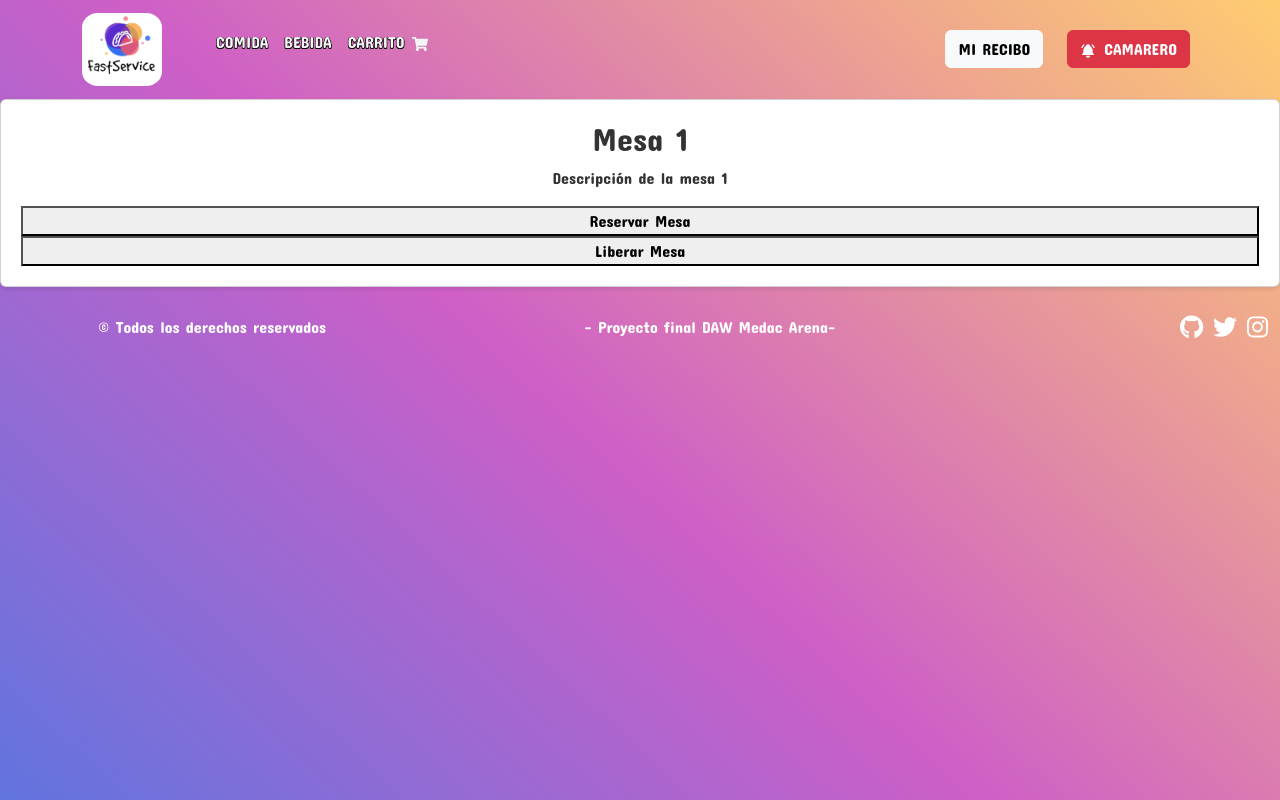
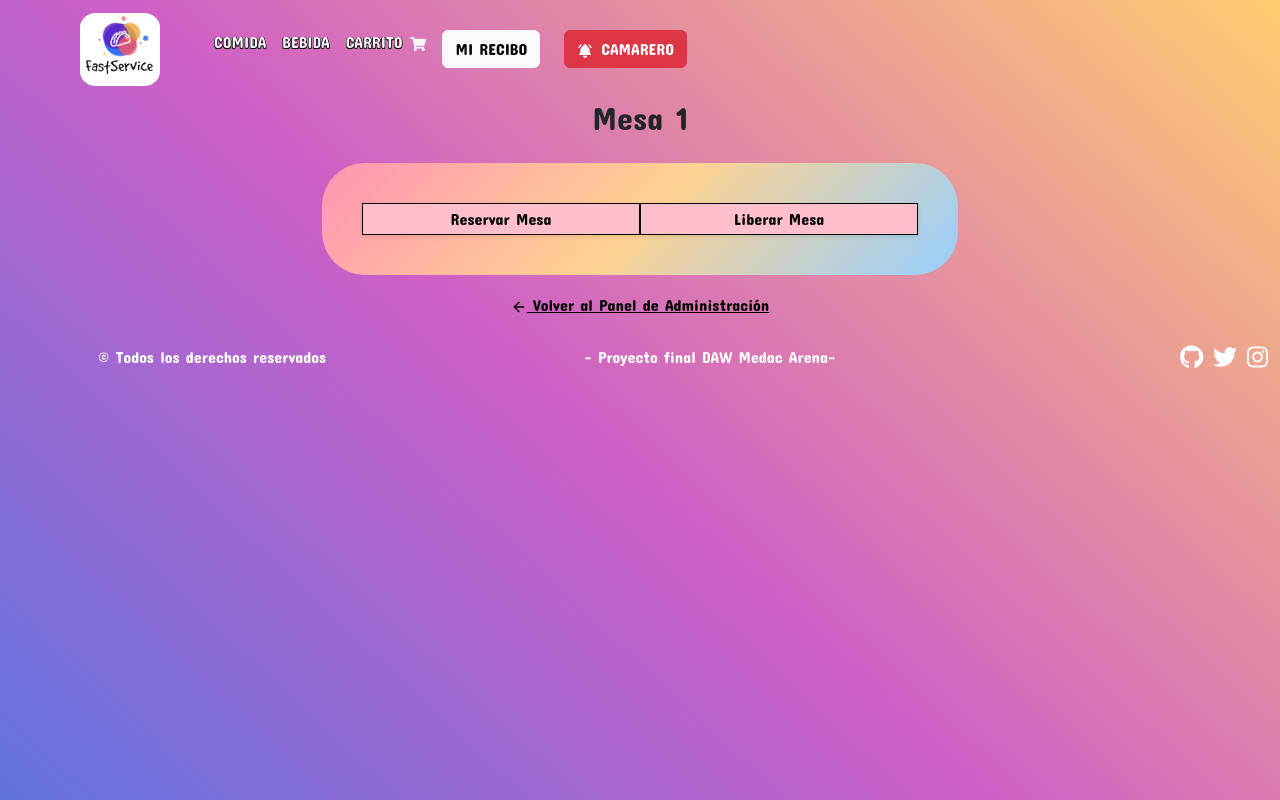
Before and after one commit to proyecto-FastService/proyecto-frontend, a React (Create React App) app: page /productos/0/1 in a window 1280 px wide. Built offline with nearby package versions, Linux system fonts and the light colour scheme; no server answers.

Commit message:
millón de cambios

```diff
--- a/package.json
+++ b/package.json
@@ -21,6 +21,7 @@
     "react-spring": "^9.7.1",
     "react-use-cart": "^1.13.0",
     "sweetalert": "^2.1.2",
+    "sweetalert2": "^11.7.5",
     "web-vitals": "^2.1.4"
   },
   "scripts": {
--- a/src/App.css
+++ b/src/App.css
@@ -6,8 +6,10 @@
 #root {
   background-color: #6174df;
   background-image: linear-gradient(43deg, #6174df 0%, #ce5fc7 46%, #FFCC70 100%);
-  height: 100%;
+  min-height: 100%;
+
 }
+
 
 /* CSS DE LA LISTA DE PRODUCTO */
 
@@ -16,34 +18,272 @@
 }
 
 /* CSS DE LA CARD DE PRODUCTO */
-
-.ProductCard {
-  background-color: black;
-  margin: auto;
-  margin-top: 4%;
-  border: 2px solid rgb(0, 0, 0) !important;
+.custom-button {
+  --borderWidth: 2 !important;
+  --buttonColor: black !important;
+  --bg: hsl(0, 0%, 5%) !important;
+  --backdrop: transparent !important;
+  --fontSize: 1 !important;
+  --horizontalPadding: 16 !important;
+  --verticalPadding: 8 !important;
+  background: pink !important;
+  border: calc(var(--borderWidth) * 1px) solid var(--buttonColor) !important;
+  text-align: center !important;
+  line-height: 24px !important;
+  color: var(--textColor, var(--buttonColor)) !important;
+  cursor: pointer !important;
+  font-size: calc(var(--fontSize) * 1rem) !important;
+  font-weight: bold !important;
+  font-family: sans-serif !important;
+  outline: transparent !important;
+  padding: calc(var(--verticalPadding) * 1px) calc(var(--horizontalPadding) * 1px) !important;
+  text-decoration: none !important;
+  height: 40px !important;
+  align-items: center !important;
+  justify-content: center !important;
+  width: 100px !important;
+  transition: transform 0.2s !important;
+  transform: translate(0, calc(var(--y, 0) * 1%)) scale(var(--scale, 1)) !important;
 }
 
-.ProductCard-Body {
-  background-color: #FFCC70;
-  border: black solid 2px;
-  border-radius: 8px;
-  justify-content: center;
+.custom-button:hover {
+  --y: -5 !important;
+  --scale: 1.05 !important;
+
 }
 
-p.card-text {
-  color: black;
+.custom-button:active {
+  --y: 0 !important;
+  --scale: 0.95 !important;
+}
+
+.custom-button span {
+  position: absolute !important;
+  left: 0 !important;
+  top: 0 !important;
+  right: 0 !important;
+  bottom: 0 !important;
+  clip-path: var(--clip) !important;
+  -webkit-clip-path: var(--clip) !important;
+  z-index: 1 !important;
+}
+
+.custom-button span:nth-of-type(1):hover,
+.custom-button span:nth-of-type(2):hover,
+.custom-button span:nth-of-type(3):hover,
+.custom-button span:nth-of-type(4):hover {
+  --clip: polygon(0 0, 100% 0, 100% 100%, 0 100%) !important;
+  z-index: 2 !important;
+}
+
+.custom-button span:nth-of-type(1):hover ~ b:nth-of-type(1),
+.custom-button span:nth-of-type(2):hover ~ b:nth-of-type(2),
+.custom-button span:nth-of-type(3):hover ~ b:nth-of-type(3),
+.custom-button span:nth-of-type(4):hover ~ b:nth-of-type(4) {
+  --clip: inset(0 0 0 0) !important;
+}
+
+.custom-button span:nth-of-type(1) {
+  --clip: polygon(0 0, 100% 0, 50% 50%, 50% 50%) !important;
+}
+
+.custom-button span:nth-of-type(2) {
+  --clip: polygon(100% 0, 100% 100%, 50% 50%) !important;
+}
+
+.custom-button span:nth-of-type(3) {
+  --clip: polygon(0 100%, 100% 100%, 50% 50%) !important;
+}
+
+.custom-button span:nth-of-type(4) {
+  --clip: polygon(0 0, 0 100%, 50% 50%) !important;
+}
+
+.custom-button b {
+  position: absolute !important;
+  left: 0 !important;
+  top: 0 !important;
+  right: 0 !important;
+  bottom: 0 !important;
+  clip-path: var(--clip) !important;
+  -webkit-clip-path: var(--clip) !important;
+  background: var(--slideColor, var(--buttonColor)) !important;
+  border: calc(var(--borderWidth) * 1px) solid var(--buttonColor) !important;
+  font-weight: bold !important;
+  color: var(--bg, #fafafa) !important;
+  padding: calc(var(--verticalPadding) * 1px) calc(var(--horizontalPadding) * 1px) !important;
+  transition: clip-path 0.25s ease !important;
+  border-radius: 9999px !important;
+  display: flex !important;
+  align-items: center !important;
+  justify-content: center !important;
+}
+
+.custom-button b:nth-of-type(1) {
+  --clip: inset(0 0 100% 0) !important;
+}
+
+.custom-button b:nth-of-type(2) {
+  --clip: inset(0 0 0 100%) !important;
+}
+
+.custom-button b:nth-of-type(3) {
+  --clip: inset(100% 0 0 0) !important;
+}
+
+.custom-button b:nth-of-type(4) {
+  --clip: inset(0 100% 0 0) !important;
+}
+
+.custom-button--secondary {
+  --buttonColor: hsl(0, 0%, 100%) !important;
+  --bg: hsl(0, 0%, 5%) !important;
+}
+
+.custom-button--filled {
+  --backdrop: red !important;
+  --slideColor: hsl(0, 0%, 5%) !important;
+  --textColor: hsl(0, 0%, 5%) !important;
+  --bg: red !important;
+}
+
+
+
+
+.container {
+  width: 1200px !important;
+  padding: 0 !important;
+  margin-right: auto;
+  margin-left: auto;
+}
+
+@media screen and (min-width: 992px) and (max-width: 1439px) {
+  .container {
+    max-width: 1279px !important;
+    padding: 0 !important;
+    margin: 0 80px !important;
+    width: auto !important;
+  }
+}
+
+@media screen and (max-width: 991px) {
+  .container {
+    max-width: 959px !important;
+    margin: 0 16px !important;
+    padding: 0 !important;
+    width: auto !important;
+  }
 }
 
 .product-list-container {
-  display: flex;
-  flex-wrap: wrap;
+  display: grid;
+  grid-template-columns: repeat(2, 1fr);
+  gap: 20px;
+  padding: 30px;
 }
 
-.product-list-column {
-  flex: 0 0 50%;
-  padding: 0;
+@media screen and (max-width: 991px) {
+  .product-list-container {
+    grid-template-columns: 1fr;
+  }
 }
+
+.container-title {
+  text-align: center;
+  padding: 0 !important;
+  margin-bottom: 40px;
+  font-size: 40px;
+  color: #fff;
+  font-weight: 600;
+  line-height: 60px;
+}
+
+.ProductCard {
+  max-width: 550px;
+  border: 0;
+  width: 100%;
+  margin-inline: auto;
+}
+
+.container-card {
+  position: relative;
+  margin: 10px;
+  border: 2px solid transparent;
+  background-image: linear-gradient(135deg, #FF94B4 0%, #FFD291 50%, #96CFFF 100%);
+  background-clip: padding-box;
+  border-radius: 45px;
+  padding: 40px;
+}
+
+.container-card img {
+  margin-bottom: 32px;
+}
+
+.bg-green-box,
+.bg-white-box,
+.bg-yellow-box,
+.bg-blue-box {
+  position: relative;
+}
+
+.bg-green-box::after,
+.bg-white-box::after,
+.bg-yellow-box::after,
+.bg-blue-box::after {
+  position: absolute;
+  top: -1px;
+  bottom: -1px;
+  left: -1px;
+  right: -1px;
+  content: "";
+  z-index: -1;
+  border-radius: 45px;
+}
+
+.bg-green-box::after {
+  background: linear-gradient(71deg, #0d1212, #3da077, #0d1212);
+}
+
+.bg-white-box::after {
+  background: linear-gradient(71deg, #121013, #b0afb0, #121013);
+}
+
+.bg-yellow-box::after {
+  background: linear-gradient(71deg, #110e0e, #afa220, #110e0e);
+}
+
+.bg-blue-box::after {
+  background: linear-gradient(71deg, #0c0a0e, #5f6fad, #0c0a0e);
+}
+
+.card-title {
+  font-weight: 600;
+  color: black;
+  letter-spacing: -0.02em;
+  line-height: 40px;
+  font-style: normal;
+  font-size: 28px;
+  padding-bottom: 8px;
+  background: white;
+  padding: 8px 16px;
+  border-radius: 8px;
+  box-shadow: 0 2px 4px rgba(0, 0, 0, 1);
+
+}
+
+.card-description {
+  font-weight: 600;
+  line-height: 32px;
+  color: black;
+  font-size: 16px;
+  max-width: 470px;
+  background: white;
+  padding: 8px 16px;
+  border-radius: 8px;
+  box-shadow: 0 2px 4px rgba(0, 0, 0, 1);
+
+}
+
 
 
 /* CSS DEL NAVBAR */
@@ -62,15 +302,15 @@ p.card-text {
   position: relative;
 }
 
-.custom-hover-mi-recibo:hover button{
+.custom-hover-mi-recibo:hover button {
   color: white !important;
   -webkit-text-stroke-width: 0px;
   -webkit-text-stroke-color: #4158D0;
-  background-color: lightgreen;
+  background-color: #4158D0;
 }
 
 
-.custom-hover-camarero:hover button{
+.custom-hover-camarero:hover button {
   color: white !important;
   -webkit-text-stroke-width: 0px;
   -webkit-text-stroke-color: #4158D0;
@@ -84,9 +324,11 @@ p.card-text {
   0% {
     transform: rotate(0);
   }
+
   50% {
     transform: rotate(35deg);
   }
+
   100% {
     transform: rotate(0);
   }
@@ -135,13 +377,13 @@ p.card-text {
   justify-content: center;
 }
 
-.botones > .btn {
+.botones>.btn {
   width: calc(50% - 3px);
   margin: 3px;
 }
 
 @media (max-width: 600px) {
-  .botones > .btn {
+  .botones>.btn {
     width: 100%;
     margin: 3px 0;
   }
@@ -170,7 +412,7 @@ p.card-text {
 
 .body-body-carrito {
   height: max-content;
-  background-color: #FFCC70;
+  background-color: white;
   border-radius: 0.3rem;
   display: flex;
   flex-direction: column;
@@ -275,3 +517,16 @@ p.card-text {
   text-decoration: none;
   color: #333;
 }
+
+.btn-admin{
+  background-color: pink !important;
+  color: black !important;
+  border: 1px solid black !important;
+  box-shadow: 0 2px 4px rgba(0, 0, 0, 0.1) !important;
+  height: 2rem;
+  width: 50%;
+}
+
+.btn-admin:hover{
+  background-color: rgb(191, 156, 252) !important;
+}
--- a/src/App.js
+++ b/src/App.js
@@ -27,7 +27,7 @@ function App() {
           <Route path="/productos/0/:mesaId" element={<MesaCard />} />
           <Route path="/0/editar-productos" element={<ProductEditor />} />
         </Routes>
-        <Footer />
+        {mesa !== '0' && <Footer />} {/* Renderizar el footer solo si mesa no es 0 */}
       </CartProvider>
     </BrowserRouter>
   );
--- a/src/components/Pagar.js
+++ b/src/components/Pagar.js
@@ -41,8 +41,8 @@ const Pagar = () => {
 
   return (
     <div className='Body-Carrito d-flex flex-column flex-grow-1 pb-5'>
-      <div className='d-flex justify-content-center'>
-        <Card className="Card-Carrito w-50 mt-5">
+      <div className='d-flex justify-content-center '>
+        <Card className="Card-Carrito w-50 mt-5 container-card">
           <Card.Header>
             <h2 className='text-center text-carrito-header'>Mi recibo:</h2>
           </Card.Header>
--- a/src/components/Productos.js
+++ b/src/components/Productos.js
@@ -13,8 +13,8 @@ const Productos = () => {
 
 
   return (
-    <div className="product-list">
-      <ProductList onAddToCart={handleAddToCart} />
+    <div className='productos' >
+      <ProductList onAddToCart={handleAddToCart} className="product-list" />
     </div>
   );
 
--- a/src/components/administrador/AdminNavegationbar.js
+++ b/src/components/administrador/AdminNavegationbar.js
@@ -21,11 +21,11 @@ function AdminNavegationbar() {
         </Navbar.Brand>
         <Navbar.Toggle aria-controls="responsive-navbar-nav" className="navbar-toggler" style={{ backgroundColor: 'white' }} />
         <Navbar.Collapse id="responsive-navbar-nav">
-          <NavLink to={`/productos/${mesa}`} className="nav-link" activeClassName="active-link" style={{ marginRight:'5px' }}>
+          <NavLink to={`/productos/${mesa}`} className="nav-link" activeClassName="active-link" style={{ marginRight:'10px' }}>
               MESAS
           </NavLink>
           <Nav.Link as={NavLink} to="/0/editar-productos" activeClassName="active-link" >
-            PRODUCTOS
+            EDITOR DE PRODUCTOS
           </Nav.Link>
         </Navbar.Collapse>
       </Container>
--- a/src/components/administrador/MesaCard.js
+++ b/src/components/administrador/MesaCard.js
@@ -1,8 +1,8 @@
 import React, { useEffect } from 'react';
-import { useParams } from 'react-router-dom';
+import { useParams, Link } from 'react-router-dom';
 import axios from 'axios';
-import Swal from 'sweetalert';
-
+import Swal from 'sweetalert2';
+import { FiArrowLeft } from 'react-icons/fi';
 
 function MesaCard() {
   const { mesaId } = useParams();
@@ -29,15 +29,16 @@ function MesaCard() {
   const handleLiberarMesa = async () => {
     const token = localStorage.getItem('token');
 
-    // Mostrar SweetAlert para confirmar la liberación de la mesa
-    Swal({
-      title: "¿Estás seguro?",
-      text: "Esta acción liberará la mesa",
-      icon: "warning",
-      buttons: ["Cancelar", "Aceptar"],
-      dangerMode: true,
-    }).then(async (willDelete) => {
-      if (willDelete) {
+    // Mostrar SweetAlert2 para confirmar la liberación de la mesa
+    Swal.fire({
+      title: '¿Estás seguro?',
+      text: 'Esta acción liberará la mesa',
+      icon: 'warning',
+      showCancelButton: true,
+      confirmButtonText: 'Aceptar',
+      cancelButtonText: 'Cancelar',
+    }).then(async (result) => {
+      if (result.isConfirmed) {
         try {
           await axios.post(`http://127.0.0.1:8000/api/admLiberarMesa/${token}/${mesaId}`);
           console.log('Mesa liberada exitosamente');
@@ -49,6 +50,7 @@ function MesaCard() {
   };
 
 
+
   const handleReservarMesa = async () => {
     const token = localStorage.getItem('token');
 
@@ -57,22 +59,36 @@ function MesaCard() {
       console.log('Mesa reservada exitosamente');
 
       // Mostrar SweetAlert de confirmación
-      Swal("¡Mesa reservada!", "La mesa se ha reservado correctamente", "success");
+      Swal.fire({
+        title: '¡Mesa reservada!',
+        text: 'La mesa se ha reservado correctamente',
+        icon: 'success',
+      });
     } catch (error) {
       console.error('Error al reservar la mesa:', error);
     }
   };
 
-
   return (
-      <div className="card">
-      <h2>Mesa {mesaId}</h2>
-      <p>Descripción de la mesa {mesaId}</p>
-      <button onClick={handleReservarMesa}>Reservar Mesa</button>
-      <button onClick={handleLiberarMesa}>Liberar Mesa</button>
+    <div>
+      <h2 className="text-center">Mesa {mesaId}</h2>
+      <div className="d-flex justify-content-center align-items-center flex-wrap">
+        <div className="m-3 container-card" style={{ width: '40rem' }}>
+          <button className="btn-admin" onClick={handleReservarMesa}>
+            Reservar Mesa
+          </button>
+          <button className="btn-admin" onClick={handleLiberarMesa}>
+            Liberar Mesa
+          </button>
+        </div>
+      </div>
+      <div className="text-center">
+        <Link to="/productos/0" className="text-black">
+          <FiArrowLeft className="mr-1" /> Volver al Panel de Administración
+        </Link>
+      </div>
     </div>
-
   );
 }
 
-export default MesaCard;
+export default MesaCard
--- a/src/components/administrador/PanelAdmin.js
+++ b/src/components/administrador/PanelAdmin.js
@@ -1,7 +1,7 @@
 import React, { useEffect, useState } from 'react';
 import axios from 'axios';
 import { useNavigate } from 'react-router-dom';
-import { Button } from 'react-bootstrap';
+import { Card, Button } from 'react-bootstrap';
 
 function Admin() {
   const [mesas, setMesas] = useState([]);
@@ -43,20 +43,18 @@ function Admin() {
   };
 
   return (
-    <div>
-      <h1>Panel de Administrador</h1>
-
-      <div>
+    <div className='d-flex' style={{ flexDirection: 'column' }}>
+      <h1 className='text-center'>Panel de Administrador</h1>
+      <div className='d-flex justify-content-center align-items-center flex-wrap' >
         {mesas.map((mesa) => (
-          <div key={mesa.id} className="card" >
-            <h2>Mesa {mesa.id}</h2>
-            <button onClick={() => handleClickMesa(mesa.id)}>Administrar Mesa</button>
-            <p>Descripción de la mesa</p>
-          </div>
+          <Card key={mesa.id} className='m-3 container-card' style={{ width: '20rem' }}>
+            <Card.Body>
+              <Card.Title>Mesa {mesa.id}</Card.Title>
+              <Button className='btn-admin' onClick={() => handleClickMesa(mesa.id)}>Administrar</Button>
+            </Card.Body>
+          </Card>
         ))}
       </div>
-
-      <Button onClick={handleEditarProductos}>Gestionar Productos</Button>
     </div>
   );
 }
```
Also changed, not shown: src/components/Carrito.js (+4 -3 lines), src/components/ProductCard.js (+7 -12 lines), src/components/administrador/ProductEditor.js (+6 -6 lines), 1 other file (tests, documents, lock files or other folders).
